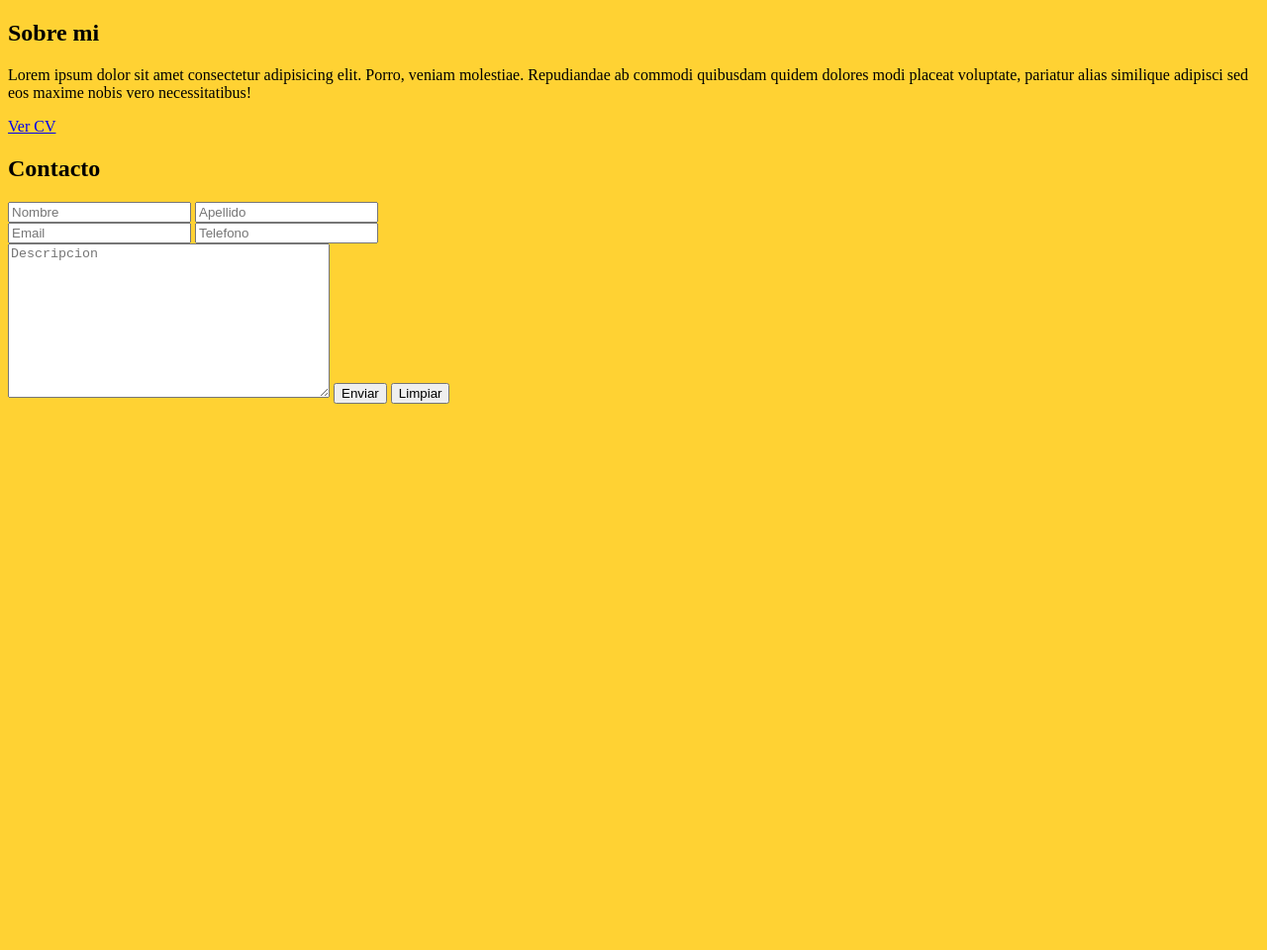
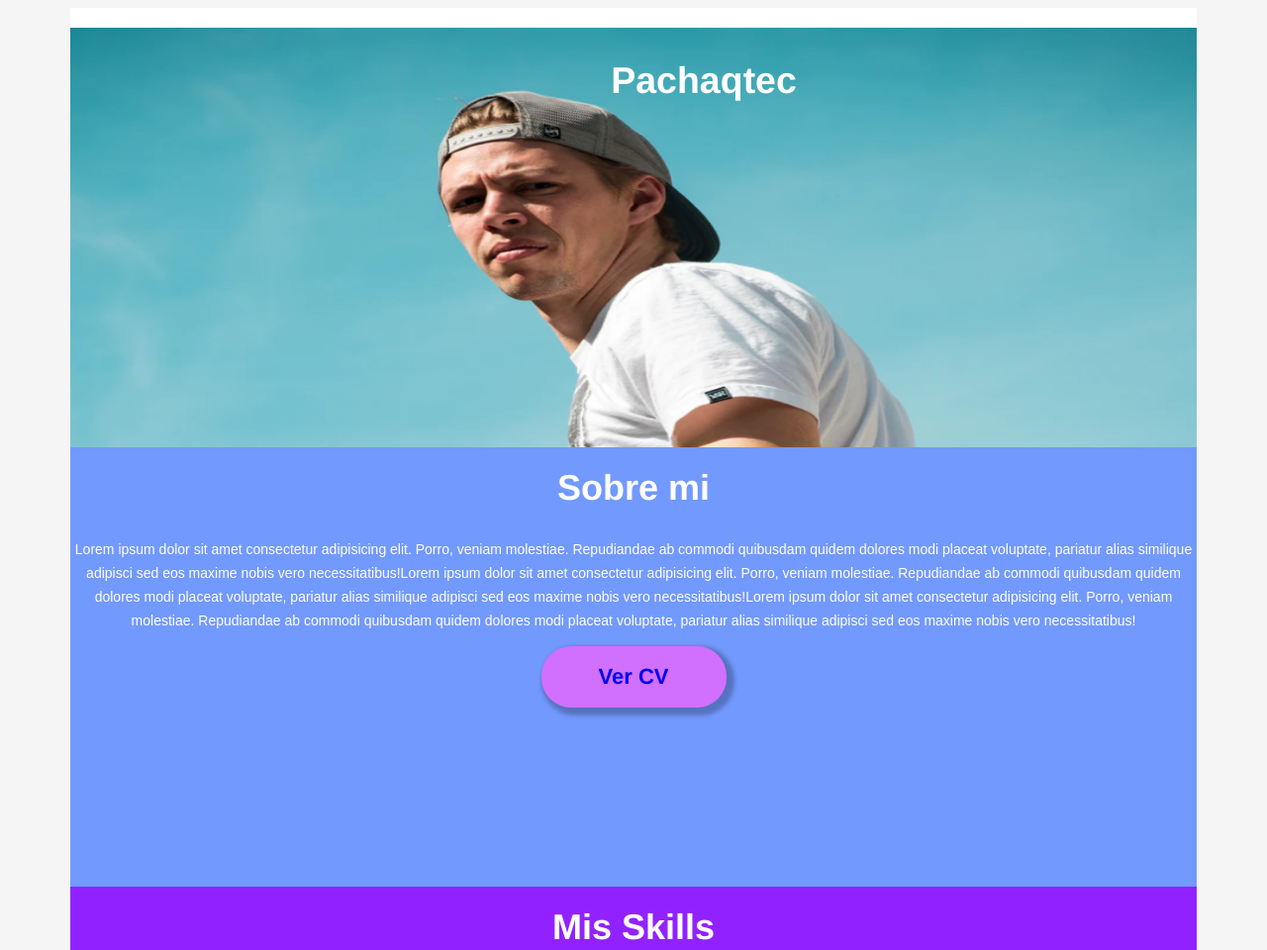
Before and after one commit to Diegolivia/Sem2-Pacha, a plain HTML site: page tags.html in a window 1280 px wide. Shown: the top 960 px of the page at 99% size. Before the commit the page ends 800 px from the top, so only its background shows below. Drawn offline with Linux system fonts and the light colour scheme.

Commit message:
manda todo esto al feature-html we

```diff
--- a/css/main.css
+++ b/css/main.css
@@ -1,3 +1,99 @@
 body {
-    background-color: #ffd233;
+    background-color: whitesmoke;
+    font-family: Helvetica;
 }
+
+section {
+    display: block;
+    text-align: center;
+    margin: auto;
+    padding-top: 20px;
+    width: 90%;
+    height: 424px;
+    color: white;
+}
+/*===========primer bloque==============*/
+#welcome {
+    background-color: white;
+}
+
+.foto {
+    width: 100%;
+    height: 100%;
+}
+.contenedor {
+    position: relative;
+    height: inherit;
+  }
+  .bloque {
+    position: absolute;
+    top: 1px;
+    left: 48%;
+    color: white;
+    font-size: 25px;
+  }
+
+  /*===========segundo bloque==============*/
+#about{
+    background-color: #7299FE;
+}
+
+h2 {
+    margin-top: 0;
+    font-style: normal;
+    font-weight: bold;
+    font-size: 36px;
+    line-height: 41px;
+}
+
+.txtblq{
+    font-family: Arial;
+font-style: normal;
+font-weight: normal;
+font-size: 14px;
+line-height: 24px;
+}
+
+.button {
+    display: block;
+    font-family: Helvetica;
+    font-style: normal;
+    font-weight: bold;
+    font-size: 22px;
+    align-content: center;
+    padding: 0;
+    margin: auto;
+    text-decoration: none;
+    width: 187px;
+    height: 62px;
+    background: #D16FFF;
+    box-shadow: 4px 4px 4px 4px rgba(0, 0, 0, 0.25);
+    border-radius: 30px;
+  }
+ /*=========== TERCER bloque==============*/
+#contact {
+    background-color: #1687A0;
+}
+
+#skills {
+    background-color: #9122FF;;
+}
+
+#portafolio {
+    background-color: #FFD233;
+}
+
+#clientes {
+    height: 258px;
+    background-color: #3F4E62;
+}
+
+input {
+    width: 363px;
+    height: 59px;
+    margin-bottom: 10px;
+}
+#desc {
+    width: 726px;
+    height: 112px;
+}
--- a/tags.html
+++ b/tags.html
@@ -1,5 +1,6 @@
 <!DOCTYPE html>
 <html lang="en">
+
 <head>
     <meta charset="UTF-8">
     <meta name="viewport" content="width=device-width, initial-scale=1.0">
@@ -7,15 +8,43 @@
     <link rel="stylesheet" href="css/main.css">
 </head>
 
+<body>
     <main>
-    <section>
+        <section id="welcome">
+            <div class="contenedor">
+                <img class="foto" src="image/Mask Group.png">
+                <div class="bloque">
+                    <h1>Pachaqtec</h1>
+                </div>
+            </div>
+        </section>
+        <section id="about">
             <h2>Sobre mi</h2>
-        <p>Lorem ipsum dolor sit amet consectetur adipisicing elit. Porro, veniam molestiae. Repudiandae ab commodi quibusdam quidem dolores modi placeat voluptate, pariatur alias similique adipisci sed eos maxime nobis vero necessitatibus!</p>
-        <a href="https://www.youtube.com/watch?v=dQw4w9WgXcQ">Ver CV</a>
+            <p class="txtblq"> Lorem ipsum dolor sit amet consectetur adipisicing elit. Porro, veniam molestiae. Repudiandae ab
+                commodi quibusdam quidem dolores modi placeat voluptate, pariatur alias similique adipisci sed
+                eos
+                maxime nobis vero necessitatibus!Lorem ipsum dolor sit amet consectetur adipisicing elit. Porro, veniam molestiae. Repudiandae ab
+                commodi quibusdam quidem dolores modi placeat voluptate, pariatur alias similique adipisci sed
+                eos
+                maxime nobis vero necessitatibus!Lorem ipsum dolor sit amet consectetur adipisicing elit. Porro, veniam molestiae. Repudiandae ab
+                commodi quibusdam quidem dolores modi placeat voluptate, pariatur alias similique adipisci sed
+                eos
+                maxime nobis vero necessitatibus!</p>
+            <a href="https://www.youtube.com/watch?v=dQw4w9WgXcQ" class="button">Ver CV</a>
         </section>
-    <section>
+
+        <section id="skills">
+            <h2>Mis Skills</h2>
+        </section>
+        <section id="portafolio">
+            <h2>Portafolio</h2>
+        </section>
+        <section id="clientes">
+            <h2>Clientes</h2>
+        </section>
+        <section id="contact">
             <h2>Contacto</h2>
-        <form action ="#">
+            <form action="#">
                 <div>
                     <input type="text" placeholder="Nombre">
                     <input type="text" placeholder="Apellido">
@@ -24,16 +53,15 @@
                     <input type="text" placeholder="Email">
                     <input type="text" placeholder="Telefono">
                 </div>
-            <textarea name="" id="" cols="38" rows="10" placeholder="Descripcion"></textarea>
+                <textarea name="" id="desc" placeholder="Descripcion"></textarea>
+                <div>
                     <button type="submit">Enviar</button>
                     <button type="reset">Limpiar</button>
+                </div>
+            </form>
+        </section>
 
-        </form>
+    </main>
+</body>
 
-    </section>
-</main>
-<body>
-
-
-</body>
 </html>
```
Also changed, not shown: image/BANNER.png (added), image/Mask Group.png (added), image/Mis Skills.png (added), image/Project-basic.png (added), image/fa-solid_check-circle.png (added), image/image-1.png (added), image/image-10.png (added), image/image-11.png (added), image/image-2.png (added), image/image-3.png (added), image/image-4.png (added), image/image-5.png (added), image/image-6.png (added), image/image-7.png (added), 3 more files. Lines whose indentation alone changed are shown as unchanged.
